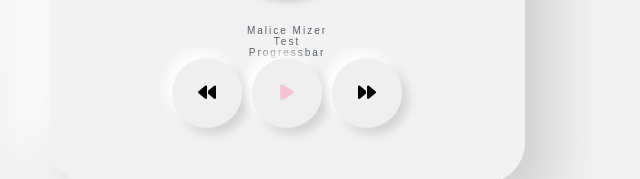
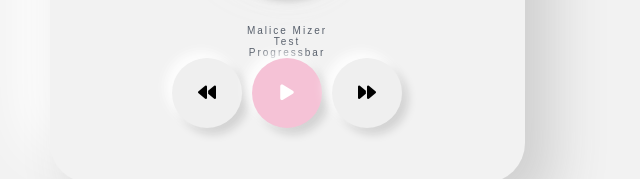
Before and after one commit to Silenzion/music-player, a Vue app: page / in a window 1280 px wide. Shown: the part 435-614 px from the top of the page, without its empty margins (353-993 px from the left). Built offline with nearby package versions, Linux system fonts and the light colour scheme.

Commit message:
Fix styles and scss vars. Moved types into files

```diff
--- /dev/null
+++ b/src/domain/Button/ButtonSize.enum.ts
@@ -0,0 +1,5 @@
+export enum EButtonSize {
+  SMALL = "small",
+  MEDIUM = "medium",
+  LARGE = "large",
+}
--- /dev/null
+++ b/src/domain/Button/ButtonType.enum.ts
@@ -0,0 +1,4 @@
+export enum EButtonType {
+  PRIMARY = "primary",
+  DEFAULT = "default",
+}
--- a/src/modules/Base/BaseButton/BaseButton.vue
+++ b/src/domain/Button/components/BaseButton.vue
@@ -1,45 +1,37 @@
 <script lang="ts" setup>
 import { computed } from "vue";
-
-enum IconsData {
-  backward = "fas fa-backward",
-  play = "fas fa-play",
-  forward = "fas fa-forward",
-}
-
-type ButtonSize = "small" | "medium" | "large";
-type ButtonType = "primary" | "default";
+import { EButtonSize } from "@/domain/Button/ButtonSize.enum";
+import { EIcon } from "@/domain/Icon/Icon.enum";
+import { CssClasses } from "@/infrastructure/CssClasses.type";
+import { EButtonType } from "@/domain/Button/ButtonType.enum";
 
 const props = withDefaults(
   defineProps<{
     isCircle: boolean;
-    size?: ButtonSize;
-    icon?: string;
+    size?: EButtonSize;
+    icon?: EIcon;
     caption?: string;
-    type?: ButtonType;
+    type?: EButtonType;
   }>(),
   {
     isCircle: false,
-    size: "medium",
-    type: "default",
+    size: EButtonSize.MEDIUM,
+    type: EButtonType.DEFAULT,
+    caption: "",
   }
 );
 
-const classes = computed<object>(() => {
+const classes = computed<CssClasses>(() => {
   return {
     "base-button_circle": props.isCircle,
   };
-});
-
-const iconClasses = computed<object>(() => {
-  return props.icon ? IconsData[props.icon] : {};
 });
 </script>
 
 <template>
   <button type="button" :class="['base-button', `base-button_${size}`, `base-button_${type}`, classes]">
-    <i v-if="icon" :class="iconClasses"></i>
-    <span v-else>{{ caption || "" }}</span>
+    <i v-if="icon" :class="icon" />
+    <span v-if="caption">{{ caption }}</span>
   </button>
 </template>
 
@@ -84,8 +76,8 @@
   }
 
   &_primary {
-    color: $pink-100;
-
+    background-color: $pink-100;
+    color: $white-100;
   }
 }
 </style>
--- /dev/null
+++ b/src/domain/Icon/Icon.enum.ts
@@ -0,0 +1,5 @@
+export enum EIcon {
+  BACKWARD = "fas fa-backward",
+  PLAY = "fas fa-play",
+  FORWARD = "fas fa-forward",
+}
--- /dev/null
+++ b/src/infrastructure/CssClasses.type.ts
@@ -0,0 +1 @@
+export type CssClasses = Record<string, boolean>;
--- a/src/modules/AudioPlayer/components/AudioPlayer.vue
+++ b/src/modules/AudioPlayer/components/AudioPlayer.vue
@@ -1,5 +1,7 @@
 <script lang="ts" setup>
-import BaseButton from "@/modules/Base/BaseButton/BaseButton.vue";
+import BaseButton from "@/domain/Button/components/BaseButton.vue";
+import { EIcon } from "@/domain/Icon/Icon.enum";
+import { EButtonSize } from "@/domain/Button/ButtonSize.enum";
 </script>
 <template>
   <div class="audio-player">
@@ -9,12 +11,13 @@
     <div class="audio-player__track">Test</div>
     <div class="">Progressbar</div>
     <div class="audio-player__controls">
-      <BaseButton is-circle icon="backward" size="large" />
-      <BaseButton is-circle icon="play" type="primary" size="large" />
-      <BaseButton is-circle icon="forward" size="large" />
+      <BaseButton is-circle :icon="EIcon.BACKWARD" :size="EButtonSize.LARGE" />
+      <BaseButton is-circle :icon="EIcon.PLAY" type="primary" :size="EButtonSize.LARGE" />
+      <BaseButton is-circle :icon="EIcon.FORWARD" :size="EButtonSize.LARGE" />
     </div>
   </div>
 </template>
+
 <style lang="scss">
 .audio-player {
   max-width: 41.5rem;
@@ -34,8 +37,8 @@
     margin-bottom: 2.4rem;
     text-transform: uppercase;
   }
-  &__artist{
 
+  &__artist {
   }
 
   &__album-cover {
@@ -45,7 +48,7 @@
     margin: 0 auto 2.4rem;
     box-shadow: 2px 2px 7px $gray-100, -2px -2px 7px $gray-100, -8px -8px 50px $gray-200, 3px 3px 25px $gray-200;
   }
-  &__controls{
+  &__controls {
     display: flex;
     align-items: center;
     justify-content: center;
```
